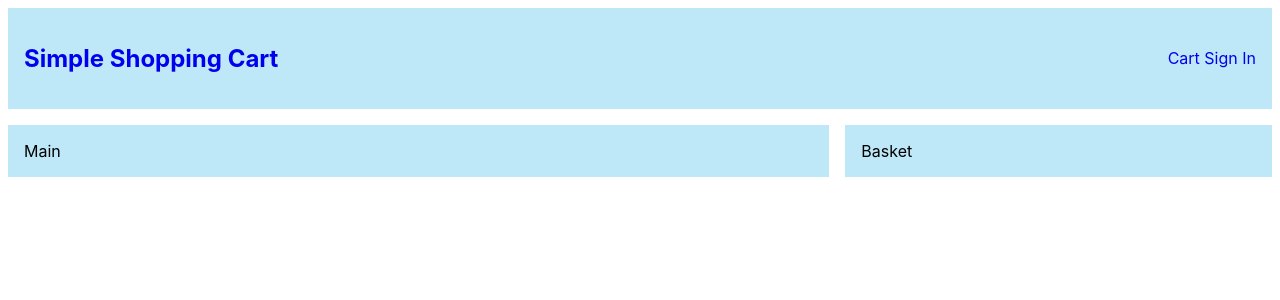
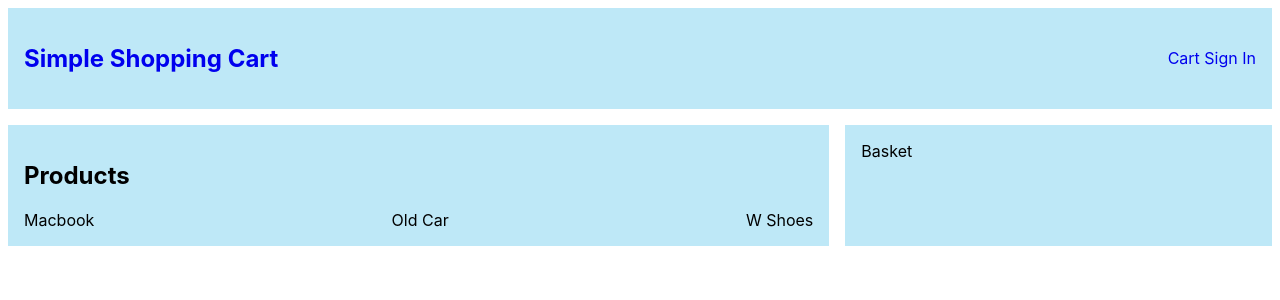
Before and after one commit to jardelbordignon/react-18-shop, a React (Create React App) app: page / in a window 1280 px wide. Shown: the top 300 px of the page. Built offline with nearby package versions, Linux system fonts and the light colour scheme.

Commit message:
render product items

```diff
--- a/src/App.tsx
+++ b/src/App.tsx
@@ -1,13 +1,15 @@
 import { Header } from "./components/Header";
 import { Main } from "./components/Main";
 import { Basket } from "./components/Basket";
+
+import data from './data'
 
 function App() {
   return (
     <div className="App">
       <Header />
       <div className="row">
-        <Main />
+        <Main products={data.products} />
         <Basket />
       </div>
     </div>
--- a/src/components/Main.tsx
+++ b/src/components/Main.tsx
@@ -1,7 +1,25 @@
-export function Main() {
+import { Product } from "../types"
+
+type Props = {
+  products: Product[]
+}
+
+export function Main({ products }: Props) {
+
+  if (!products) {
+    return <div>Carregando...</div>
+  }
+
 	return (
     <main className="block col-2">
-      Main
+      <h2>Products</h2>
+      <div className="row">
+        { products.map(product => (
+          <div key={product.id}>
+            <div>{product.name}</div>
+          </div>
+        )) }
+      </div>
     </main>
 	)
 }
--- /dev/null
+++ b/src/data.ts
@@ -0,0 +1,26 @@
+import { DataType } from "./types";
+
+const data: DataType = {
+  products: [
+    {
+      id: 'p1',
+      name: 'Macbook',
+      price: 8000,
+      image: 'https://picsum.photos/id/180/2400/1600'
+    },
+    {
+      id: 'p2',
+      name: 'Old Car',
+      price: 2400,
+      image: 'https://picsum.photos/id/111/4400/2656'
+    },
+    {
+      id: 'p3',
+      name: 'W Shoes',
+      price: 1000,
+      image: 'https://picsum.photos/id/21/3008/2008'
+    },
+  ]
+}
+
+export default data
--- /dev/null
+++ b/src/types.ts
@@ -0,0 +1,10 @@
+export type Product = {
+  id: string
+  name: string
+  price: number
+  image: string
+}
+
+export type DataType = {
+  products: Product[]
+}
```
Also changed, not shown: 1 other file (tests, documents, lock files or other folders).
